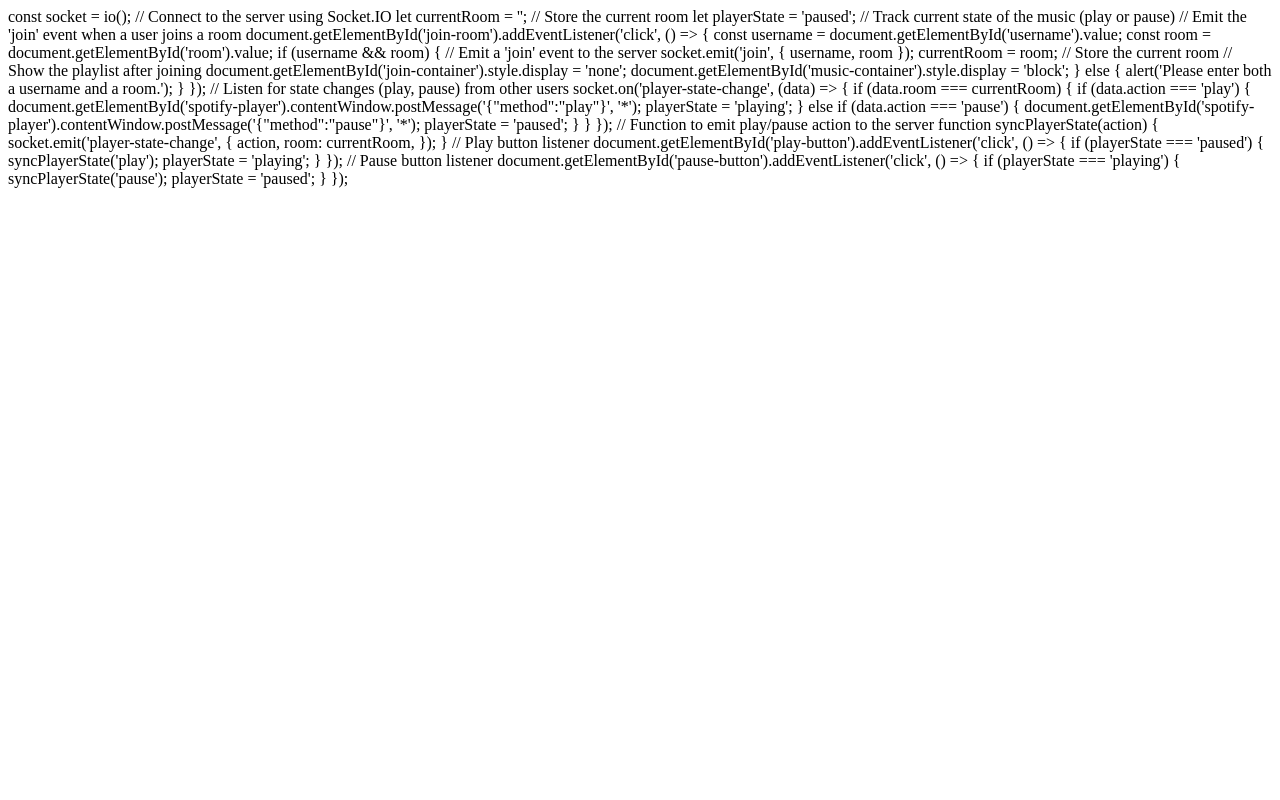
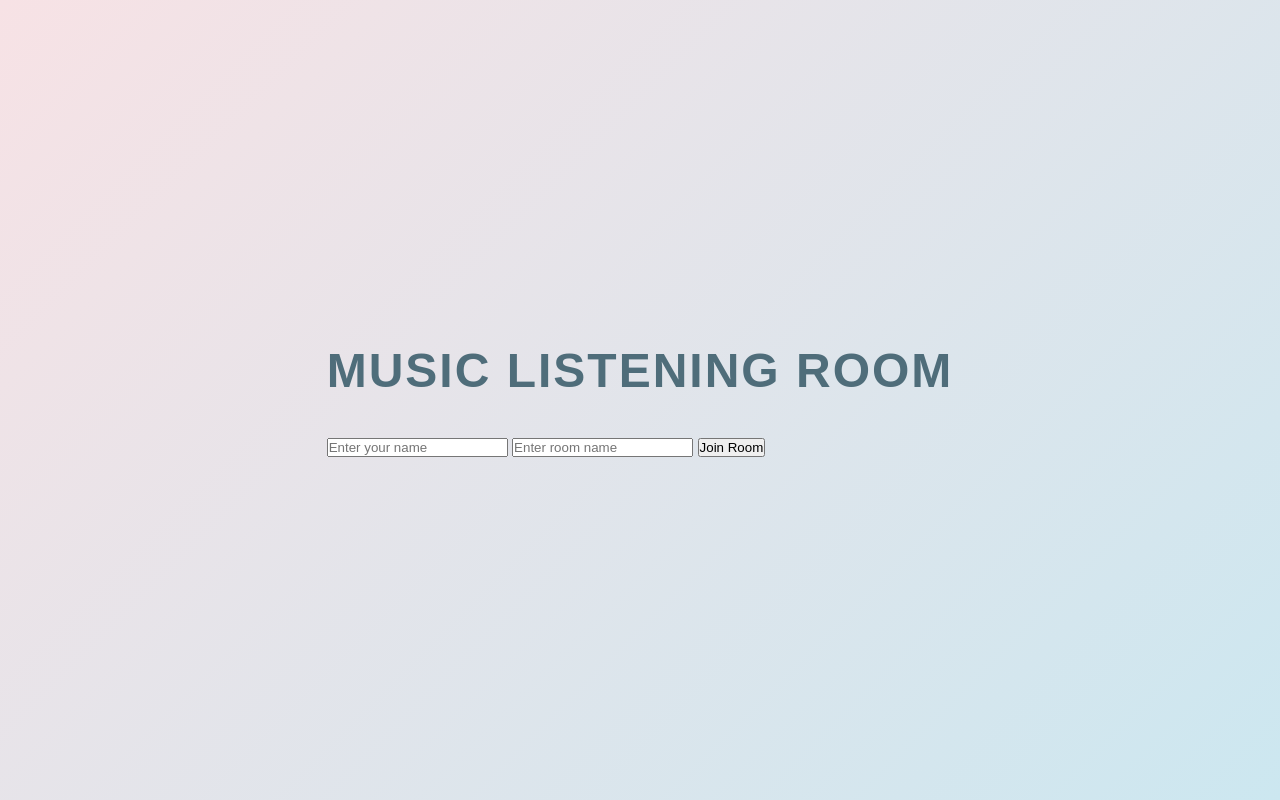
Before and after one commit to whynishant/Group-Music-Listening, a Flask app: page / in a window 1280 px wide. Run offline with Flask 3, Linux system fonts and the light colour scheme; some libraries are stand-ins or nearby versions.

Commit message:
Update index.html

```diff
--- a/templates/index.html
+++ b/templates/index.html
@@ -1,60 +1,40 @@
-const socket = io(); // Connect to the server using Socket.IO
+<!DOCTYPE html>
+<html lang="en">
+<head>
+    <meta charset="UTF-8">
+    <meta name="viewport" content="width=device-width, initial-scale=1.0">
+    <title>Music System</title>
+    <link rel="stylesheet" href="{{ url_for('static', filename='styles.css') }}">
+</head>
+<body>
+    <div id="main-container">
+        <h1>Music Listening Room</h1>
 
-let currentRoom = ''; // Store the current room
-let playerState = 'paused'; // Track current state of the music (play or pause)
+        <!-- Room join section -->
+        <div id="room-container">
+            <input type="text" id="username" placeholder="Enter your name">
+            <input type="text" id="room" placeholder="Enter room name">
+            <button id="join-room">Join Room</button>
+        </div>
 
-// Emit the 'join' event when a user joins a room
-document.getElementById('join-room').addEventListener('click', () => {
-    const username = document.getElementById('username').value;
-    const room = document.getElementById('room').value;
-
-    if (username && room) {
-        // Emit a 'join' event to the server
-        socket.emit('join', { username, room });
-
-        currentRoom = room; // Store the current room
-
-        // Show the playlist after joining
-        document.getElementById('join-container').style.display = 'none';
-        document.getElementById('music-container').style.display = 'block';
-    } else {
-        alert('Please enter both a username and a room.');
-    }
-});
-
-// Listen for state changes (play, pause) from other users
-socket.on('player-state-change', (data) => {
-    if (data.room === currentRoom) {
-        if (data.action === 'play') {
-            document.getElementById('spotify-player').contentWindow.postMessage('{"method":"play"}', '*');
-            playerState = 'playing';
-        } else if (data.action === 'pause') {
-            document.getElementById('spotify-player').contentWindow.postMessage('{"method":"pause"}', '*');
-            playerState = 'paused';
-        }
-    }
-});
-
-// Function to emit play/pause action to the server
-function syncPlayerState(action) {
-    socket.emit('player-state-change', {
-        action,
-        room: currentRoom,
-    });
-}
-
-// Play button listener
-document.getElementById('play-button').addEventListener('click', () => {
-    if (playerState === 'paused') {
-        syncPlayerState('play');
-        playerState = 'playing';
-    }
-});
-
-// Pause button listener
-document.getElementById('pause-button').addEventListener('click', () => {
-    if (playerState === 'playing') {
-        syncPlayerState('pause');
-        playerState = 'paused';
-    }
-});
+        <!-- Playlist section (hidden initially) -->
+        <div id="playlist-container" style="display: none;">
+            <h2>You're in the room: <span id="room-name"></span></h2>
+            <iframe
+                id="spotify-player"
+                title="Spotify Playlist"
+                src="https://open.spotify.com/embed/playlist/00IvCvQNm1guhv19gSc5ef?utm_source=generator&theme=0"
+                width="100%"
+                height="360"
+                frameBorder="0"
+                allow="autoplay; clipboard-write; encrypted-media; fullscreen; picture-in-picture"
+                loading="lazy">
+            </iframe>
+        </div>
+    </div>
+    <!-- Include the Socket.IO client library -->
+    <script src="https://cdnjs.cloudflare.com/ajax/libs/socket.io/4.5.1/socket.io.min.js"></script>
+    <!-- Include custom JS script -->
+    <script src="{{ url_for('static', filename='script.js') }}"></script>
+</body>
+</html>
```
